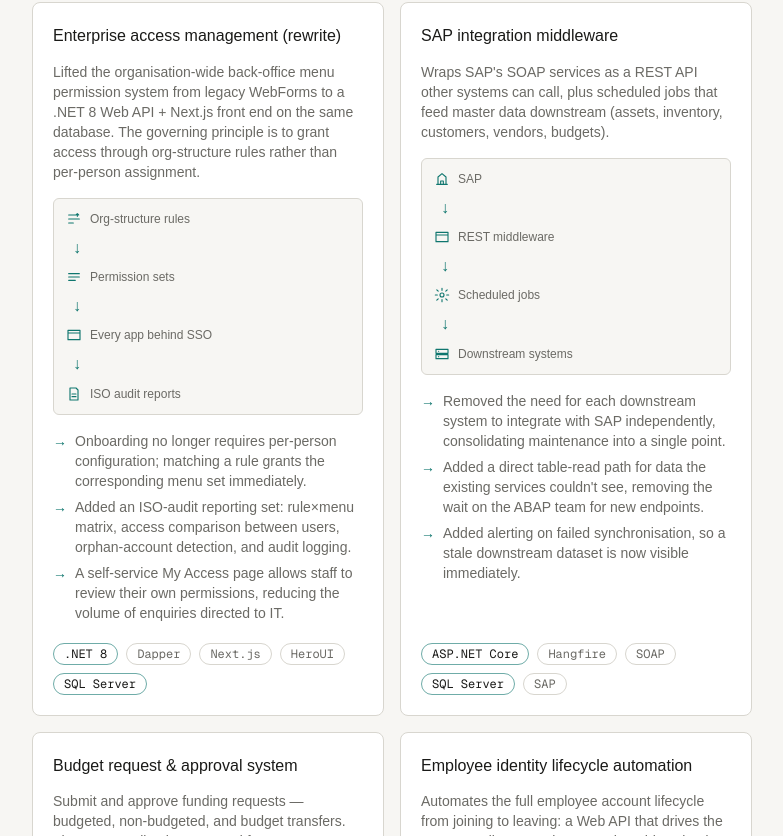
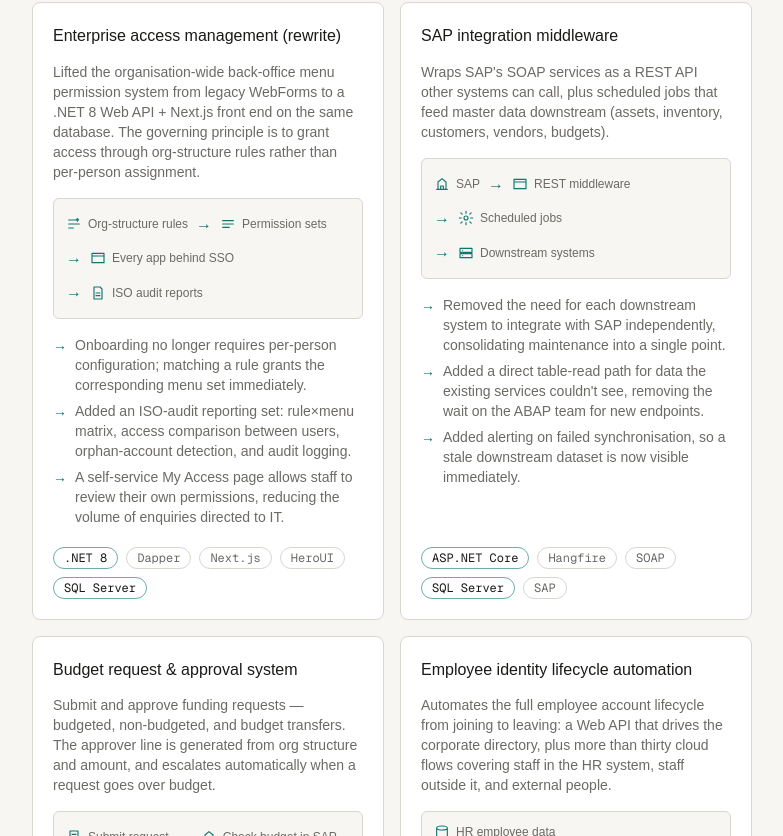
Before and after one commit to jerateep/jerateeps.dev, a Next.js app: page /en in a window 1280 px wide. Shown: the part 4044-4880 px from the top of the page, without its empty margins (248-1031 px from the left). Built offline with nearby package versions, Linux system fonts and the light colour scheme; a web font is replaced by a local one.

Commit message:
style: lay out project mini-flows inline so the box stops towering

```diff
--- a/components/MiniFlow.tsx
+++ b/components/MiniFlow.tsx
@@ -1,4 +1,3 @@
-import { Fragment } from "react";
 import type { L, Locale } from "@/content/profile";
 import { ICONS } from "./icons";
 
@@ -10,9 +9,10 @@ export type MiniStep = { label: L; icon: string };
  * ทำเป็น HTML/flex ไม่ใช่ SVG ด้วยเหตุผลเดียวกับที่เคยเจอมาแล้ว:
  * SVG ไม่ตัดบรรทัดและย่อตัวอักษรตามความกว้าง พอการ์ดแคบลงจะอ่านไม่ออก
  *
- * เรียงแนวตั้งเสมอ ไม่พลิกเป็นแนวนอนตาม breakpoint เพราะ breakpoint ผูกกับ
- * ความกว้างจอ ไม่ใช่ความกว้างการ์ด และพอจอ ≥640px กริดก็กลายเป็นสองคอลัมน์พอดี
- * การ์ดจึงกว้างราว 350px เสมอ แนวนอนเลยเหลือช่องป้ายละ ~48px จนข้อความแตก 4 บรรทัด
+ * เรียงต่อกันแบบ flex-wrap ให้แต่ละขั้นกว้างตามข้อความของมันเอง
+ * - แนวตั้ง (↓ กินหนึ่งบรรทัด) เคยทำให้ 4 ขั้นกลายเป็น 7 แถว ครึ่งขวาของกล่องว่าง
+ * - แนวนอนแบบแบ่งช่องเท่ากันเคยเหลือช่องละ ~48px จนป้ายแตก 4 บรรทัด
+ * ลูกศรอยู่ใน li เดียวกับป้ายถัดไป จึงไม่หลุดไปค้างท้ายบรรทัดตอนตัดบรรทัด
  *
  * ⚠️ ป้ายต้องเป็นชื่อเชิงหน้าที่เท่านั้น เหมือนแผนภาพใหญ่
  */
@@ -24,10 +24,15 @@ export function MiniFlow({
   lang: Locale;
 }) {
   return (
-    <ol className="mt-4 flex flex-col gap-2 rounded-md border border-border bg-bg p-3">
+    <ol className="mt-4 flex flex-wrap items-center gap-x-2 gap-y-2 rounded-md border border-border bg-bg p-3">
       {steps.map((step, i) => (
-        <Fragment key={i}>
-          <li className="flex items-center gap-2">
+        <li key={i} className="flex items-center gap-2">
+          {i > 0 && (
+            <span aria-hidden className="text-accent">
+              →
+            </span>
+          )}
+          <span className="flex items-center gap-1.5">
             <svg
               viewBox="0 0 24 24"
               aria-hidden
@@ -39,19 +44,9 @@ export function MiniFlow({
             >
               <path d={ICONS[step.icon] ?? ICONS.gear} />
             </svg>
-            <span className="text-xs text-muted">
-              {step.label[lang]}
-            </span>
-          </li>
-          {i < steps.length - 1 && (
-            <span
-              aria-hidden
-              className="pl-[7px] text-accent"
-            >
-              ↓
-            </span>
-          )}
-        </Fragment>
+            <span className="text-xs text-muted">{step.label[lang]}</span>
+          </span>
+        </li>
       ))}
     </ol>
   );
```
